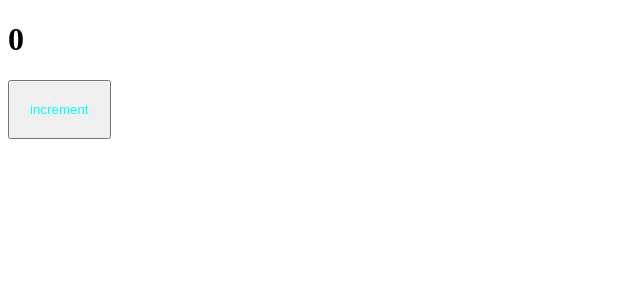
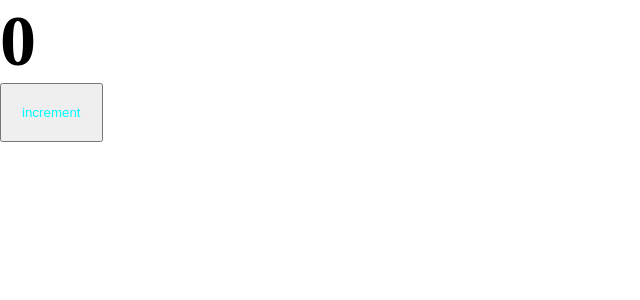
Before and after one commit to vladislav0sidorov/my-blog, a React app: page / in a window 1280 px wide. Shown: the top 300 px of the page, without its empty margins (0-640 px from the left). Built offline with nearby package versions, Linux system fonts and the light colour scheme.

Commit message:
added scss modules in webpack

```diff
--- a/package.json
+++ b/package.json
@@ -19,6 +19,7 @@
     "@types/webpack-dev-server": "^4.7.2",
     "css-loader": "^6.6.0",
     "html-webpack-plugin": "^5.5.0",
+    "mini-css-extract-plugin": "^2.5.3",
     "sass": "^1.49.9",
     "sass-loader": "^12.6.0",
     "style-loader": "^3.3.1",
--- a/public/components/Counter.scss
+++ b/public/components/Counter.module.scss
@@ -1,4 +1,4 @@
-button {
+.btn {
   padding: 20px;
   color: aqua;
 }
--- a/public/components/Counter.tsx
+++ b/public/components/Counter.tsx
@@ -1,5 +1,5 @@
 import React from 'react';
-import './Counter.scss';
+import classes from './Counter.module.scss';
 
 export const Counter = () => {
   const [increment, setIncrement] = React.useState(0);
@@ -9,7 +9,9 @@
   return (
     <div>
       <h1>{increment}</h1>
-      <button onClick={handleIncrement}>increment</button>
+      <button className={classes.btn} onClick={handleIncrement}>
+        increment
+      </button>
     </div>
   );
 };
--- /dev/null
+++ b/src/App.tsx
@@ -0,0 +1,11 @@
+import { Counter } from '../public/components/Counter';
+
+import './index.scss';
+
+export const App = () => {
+  return (
+    <div className="app">
+      <Counter />
+    </div>
+  );
+};
--- /dev/null
+++ b/src/index.scss
@@ -0,0 +1,9 @@
+* {
+  margin: 0;
+  padding: 0;
+  box-sizing: border-box;
+}
+
+.app {
+  font-size: 36px;
+}
--- a/src/index.tsx
+++ b/src/index.tsx
@@ -1,4 +1,5 @@
 import { render } from 'react-dom';
 import { Counter } from '../public/components/Counter';
+import { App } from './App';
 
-render(<Counter />, document.getElementById('root'));
+render(<App />, document.getElementById('root'));
```
Also changed, not shown: src/typings.d.ts (added, +7 -0 lines), 5 other files (tests, documents, lock files or other folders).
